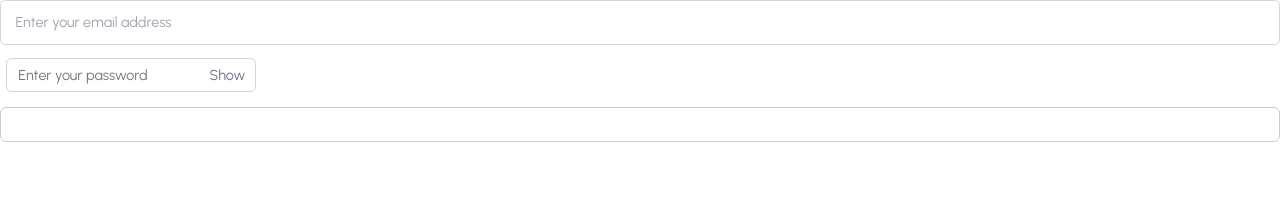
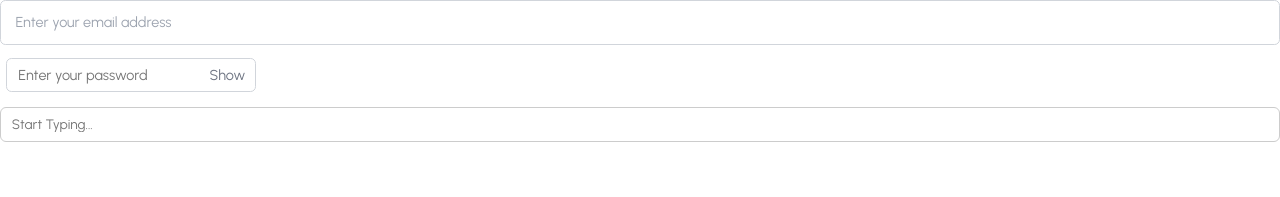
Before and after one commit to jkcsoftwaresllp/crm-client, a React (Vite) app: page / in a window 1280 px wide. Shown: the top 197 px of the page. Built offline with nearby package versions, Linux system fonts and the light colour scheme.

Commit message:
feat: refactor input components and styles; remove unused components

```diff
--- a/src/App.jsx
+++ b/src/App.jsx
@@ -1,15 +1,10 @@
 import "./App.css";
-import EmailInput from "./components/ui/EmailInput";
-import PasswordInput from "./components/ui/PasswordInput"
-import TextInput from "./components/ui/TextInput";
-
+import { MainTesting } from "./components/testFolder/MainTesting";
 
 function App() {
   return (
     <>
-    <EmailInput />
-    <PasswordInput/>
-    <TextInput />
+      <MainTesting />
     </>
   );
 }
--- /dev/null
+++ b/src/components/testFolder/BasicInputs.jsx
@@ -0,0 +1,13 @@
+import EmailInput from "../util/jsx/EmailInput";
+import { PasswordInput } from "../util/jsx/PasswordInput";
+import { TextInput } from "../util/jsx/TextInput";
+
+export const BasicInputs = () => {
+  return (
+    <>
+      <EmailInput />
+      <PasswordInput />
+      <TextInput />
+    </>
+  );
+};
--- /dev/null
+++ b/src/components/testFolder/MainTesting.jsx
@@ -0,0 +1,9 @@
+import { BasicInputs } from "./BasicInputs";
+
+export const MainTesting = () => {
+  return (
+    <>
+      <BasicInputs />
+    </>
+  );
+};
--- a/src/components/ui/PasswordInput.jsx
+++ /dev/null
@@ -1,54 +0,0 @@
-import { useState } from 'react';
-import styles from "../../ComponentStyles/PasswordInput.module.css";
-
-
-const PasswordInput = ({
-
-    label,
-    name,
-    value,
-    onChange,
-    placeholder,
-    required = false,
-    error,
-}) => {
-    const [showPassword, setShowPassword] = useState(false);
-
-    const togglePasswordVisibility = () => {
-        setShowPassword(!showPassword);
-    };
-
-    return(
-        <div className={styles.container}>
-            {label && (
-                <label htmlFor={name} className={styles.label}>
-                    {label}
-                    {required && <span className={styles.required}>*</span>}
-                </label>
-            )}
-            <div className={styles.inputWrapper}>
-                <input
-                  type={showPassword ? 'text' : 'password' }
-                  id = {name}
-                  name = {name}
-                  value = {value}
-                  onChange = {onChange}
-                  placeholder = "Enter your password"
-                  required = {required}
-                  className = {`${styles.input} ${error ? styles.inputError : ''}`}
-                />
-                <button
-                 type="button"
-                 onClick={togglePasswordVisibility}
-                 className={styles.toggleButton}
-                 aria-label={showPassword ? 'Hide password' : 'Show password'}
-                >
-                    {showPassword ? 'Hide' : 'Show'}
-                </button>
-            </div>
-            {error && <p classname={styles.error}>{error}</p>}
-        </div>
-    );
-};
-
-export default PasswordInput;
--- a/src/components/ui/EmailInput.jsx
+++ b/src/components/util/jsx/EmailInput.jsx
@@ -1,5 +1,5 @@
 import React from 'react';
-import styles from '../../ComponentStyles/EmailInput.module.css'
+import styles from '../css/EmailInput.module.css'
 
 const EmailInput = ({
   label,
--- /dev/null
+++ b/src/components/util/jsx/PasswordInput.jsx
@@ -0,0 +1,50 @@
+import { useState } from "react";
+import styles from "../css/PasswordInput.module.css";
+
+export const PasswordInput = ({
+  label,
+  name,
+  value,
+  onChange,
+  placeholder = "Enter your password",
+  required = false,
+  error,
+}) => {
+  const [showPassword, setShowPassword] = useState(false);
+
+  const togglePasswordVisibility = () => {
+    setShowPassword(!showPassword);
+  };
+
+  return (
+    <div className={styles.container}>
+      {label && (
+        <label htmlFor={name} className={styles.label}>
+          {label}
+          {required && <span className={styles.required}>*</span>}
+        </label>
+      )}
+      <div className={styles.inputWrapper}>
+        <input
+          type={showPassword ? "text" : "password"}
+          id={name}
+          name={name}
+          value={value}
+          onChange={onChange}
+          placeholder={placeholder}
+          required={required}
+          className={`${styles.input} ${error ? styles.inputError : ""}`}
+        />
+        <button
+          type="button"
+          onClick={togglePasswordVisibility}
+          className={styles.toggleButton}
+          aria-label={showPassword ? "Hide password" : "Show password"}
+        >
+          {showPassword ? "Hide" : "Show"}
+        </button>
+      </div>
+      {error && <p classname={styles.error}>{error}</p>}
+    </div>
+  );
+};
--- a/src/components/ui/TextInput.jsx
+++ b/src/components/util/jsx/TextInput.jsx
@@ -1,15 +1,14 @@
-import React from "react";
-import styles from "../../ComponentStyles/TextInput.module.css"; // adjust path as needed
+import styles from "../css/TextInput.module.css";
 
-const TextInput = ({
+export const TextInput = ({
   label,
   name,
   value,
   onChange,
-  placeholder = "",
+  placeholder = "Start Typing...",
   required = false,
   error = "",
-  type = "text"
+  type = "text",
 }) => {
   return (
     <div className={styles.inputGroup}>
@@ -33,5 +32,3 @@ const TextInput = ({
     </div>
   );
 };
-
-export default TextInput;
```
Also changed, not shown: src/components/util/css/EmailInput.module.css (renamed from src/ComponentStyles/EmailInput.module.css), src/components/util/css/PasswordInput.module.css (renamed from src/ComponentStyles/PasswordInput.module.css), src/components/util/css/TextInput.module.css (renamed from src/ComponentStyles/TextInput.module.css).
